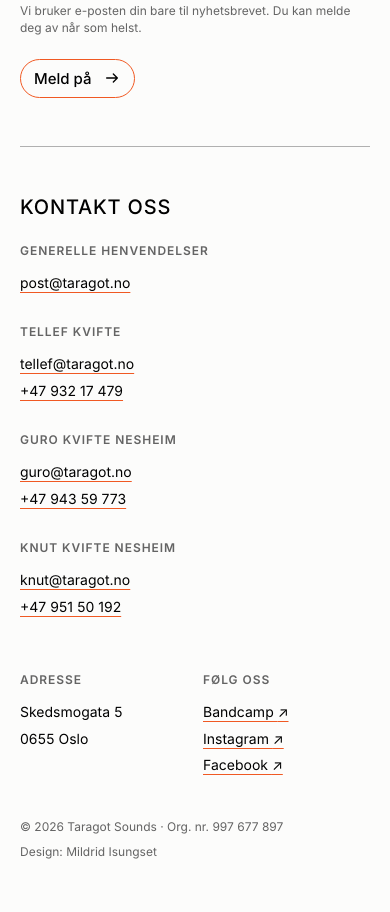
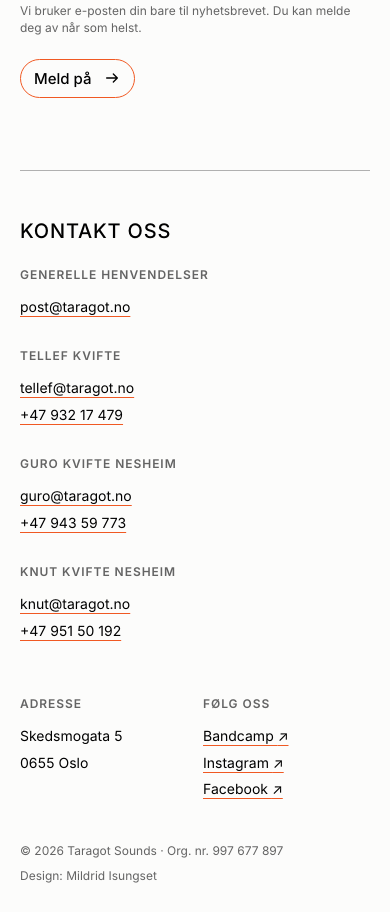
Before and after one commit to Tellef47/taragot-nettside, a plain HTML site: page index.html in a window 390 px wide. Shown: the part 1283-2195 px from the top of the page. Before the commit the page ends 2171 px from the top, so only its background shows below. Drawn offline with Linux system fonts and the light colour scheme.

Commit message:
Mer luft

```diff
--- a/stil.css
+++ b/stil.css
@@ -353,7 +353,7 @@ a:focus-visible, button:focus-visible {
 .brodtekst p:last-child { margin-bottom: 0; }
 .brodtekst .lenke { font-size: inherit; }
 
-.folk-seksjon { padding-bottom: 16px; }
+.folk-seksjon { padding-bottom: 72px; }   /* samme luft ned til Historien som mellom andre seksjoner */
 .folk { display: grid; grid-template-columns: repeat(3, 1fr); gap: 24px; }
 .person .bilde-plass { aspect-ratio: 4 / 5; }
 .person h3 { margin: 16px 0 2px; font-size: var(--t-meny); font-weight: 500; line-height: 1.3; }
@@ -363,7 +363,7 @@ a:focus-visible, button:focus-visible {
 
 /* --- Footer ------------------------------------------------------------ */
 footer {
-  margin: 0 var(--gutter); padding: var(--seksjon-luft) 0 32px;
+  margin: 48px var(--gutter) 0; padding: var(--seksjon-luft) 0 32px;   /* 48px: ekstra luft over linja */
   border-top: 1px solid var(--linje-sterk);
   font-size: var(--t-liten); color: var(--text);
 }
@@ -457,6 +457,7 @@ body.meny-apen .til-toppen { visibility: hidden; }
    MOBIL
    ===================================================================== */
 @media (max-width: 767px) {
+  footer { margin-top: 24px; }
   .kreditering { margin: 0; flex-basis: 100%; }
   .footer-bunn { row-gap: 8px; }
   :root { --gutter: 20px; --t-h2-ny: 20px; --t-sidetittel-ny: 28px; --t-ingress: 19px; --seksjon-luft: 48px; }
```
